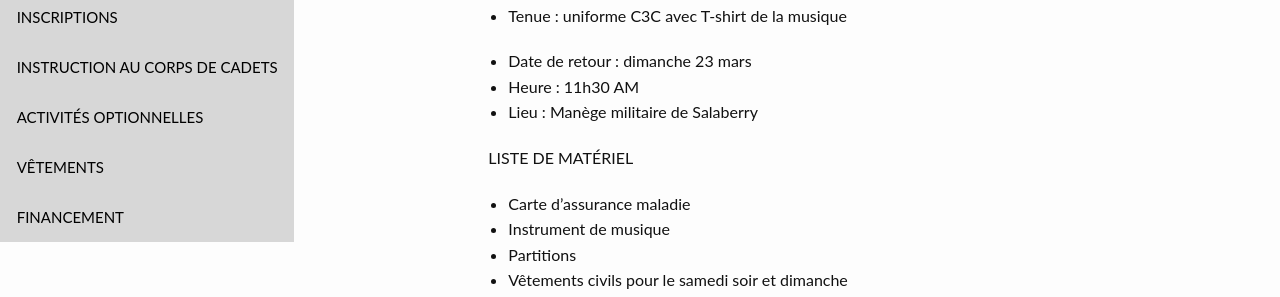
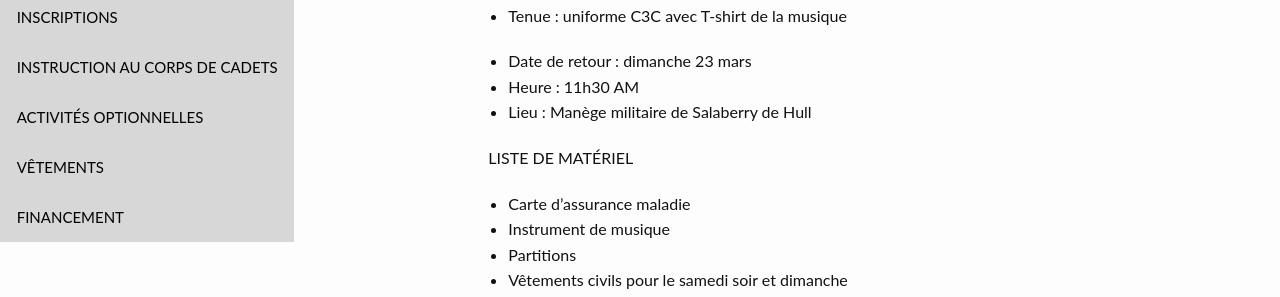
Before and after one commit to CC2920/web, a Jekyll site: the page built from _communications/messages.md, in a window 1280 px wide and 900 px high, scrolled down 1393 px. Shown: the part 158-455 px from the top of the window. Built offline with Jekyll 4.4.1, drawn with Linux system fonts in a browser that asks for light colours.

Commit message:
FMRE mise a jour

```diff
--- a/_communications/messages.md
+++ b/_communications/messages.md
@@ -50,7 +50,7 @@ Si vous êtes absent le vendredi soir, vous devez envoyer un courriel à l'adres
 
 - Date de retour : dimanche 23 mars
 - Heure : 11h30 AM
-- Lieu : Manège militaire de Salaberry
+- Lieu : Manège militaire de Salaberry de Hull
 
 LISTE DE MATÉRIEL
 
```
